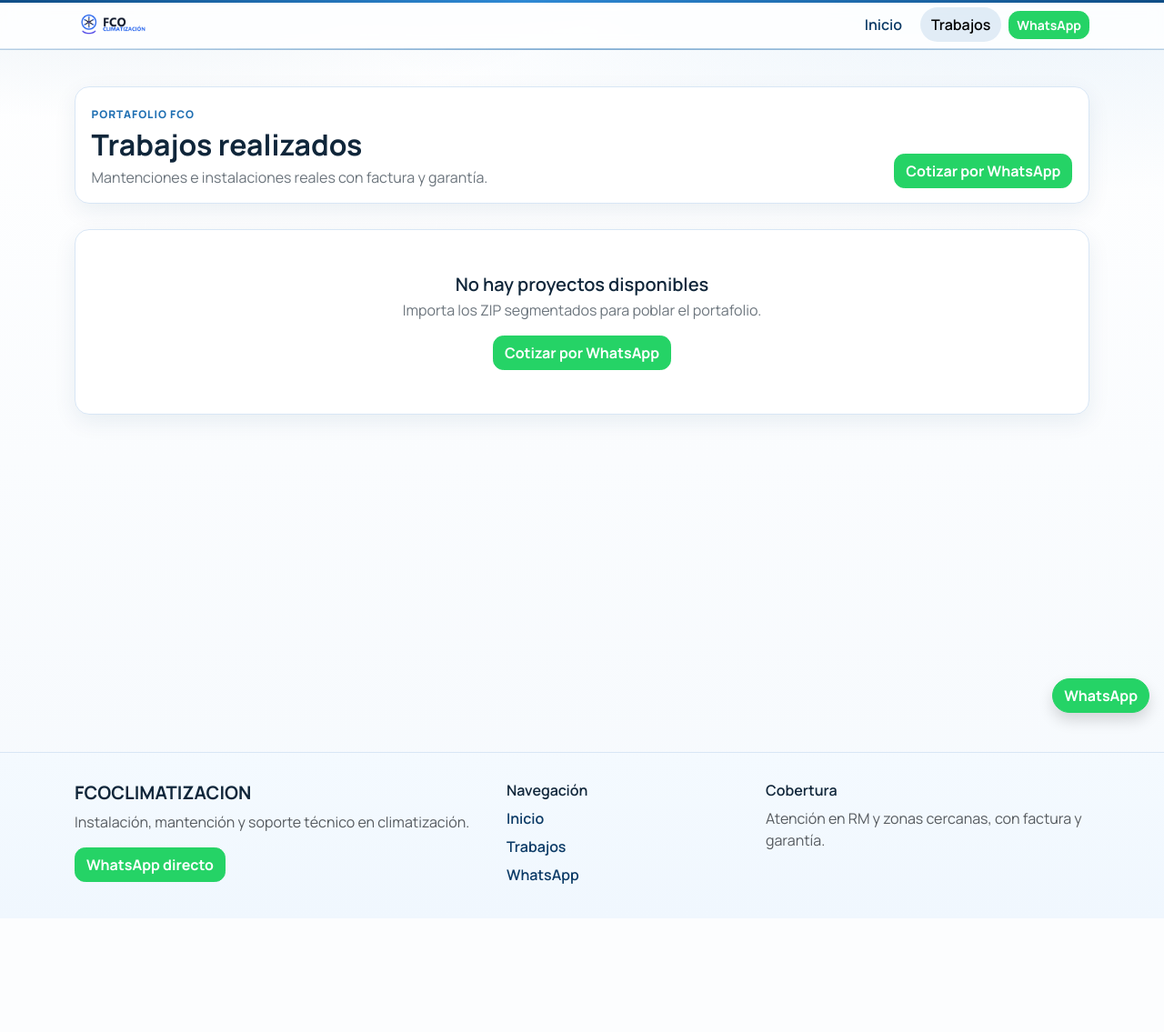
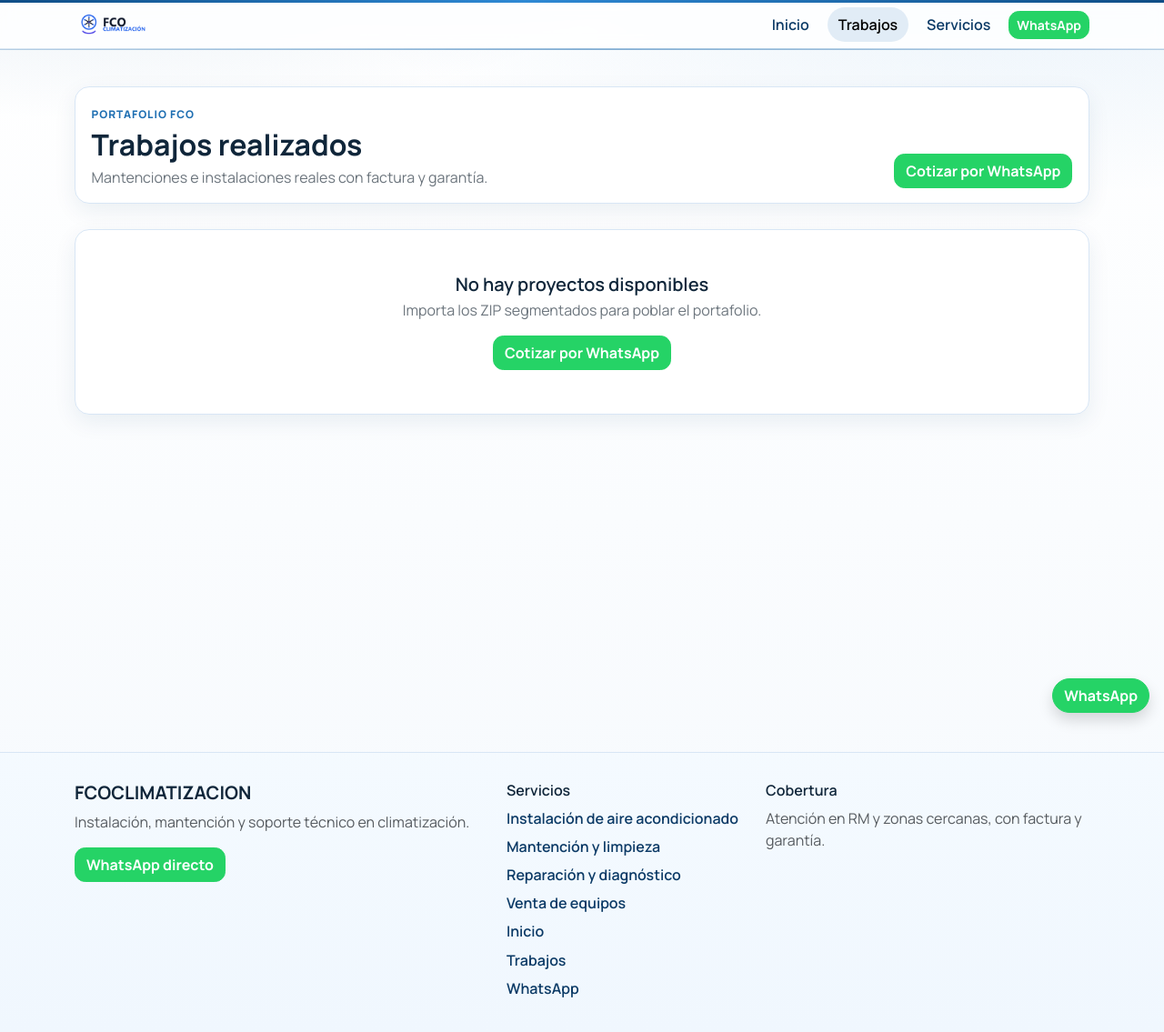
Before and after one commit to GoGo-DevS/FcoClimatizacion, a Django app: page /trabajos/ in a window 1280 px wide. Shown: the whole page at 91% size. Before the commit the page ends 972 px from the top, so only its background shows below. Run offline with Django 5.2, Linux system fonts and the light colour scheme; data that the repository does not hold is empty.

Commit message:
feat(navegacion y metas): Servicios en el menu y en el pie, metas por pagina
Sin enlaces internos las cuatro paginas nuevas quedaban huerfanas: solo se
llegaba a ellas por la portada. Ahora estan en el menu y en el pie de TODAS las
paginas, que es como Google las recorre.

Ademas, /trabajos/ y cada trabajo tenian el titulo escrito a mano en la
plantilla, que pisaba el de la vista: quedaban sin meta description ni canonical
propios.

Co-Authored-By: Claude Opus 5 (1M context) <noreply@anthropic.com>

```diff
--- a/projects/views.py
+++ b/projects/views.py
@@ -1,6 +1,8 @@
 from django.core.paginator import Paginator
 from django.http import Http404
 from django.shortcuts import get_object_or_404, render
+
+from core import seo
 
 from .models import Project
 from .utils import is_segmented_title, pick_cover_image
@@ -39,6 +41,12 @@ def projects_list(request):
         {
             "projects": page_obj,
             "page_obj": page_obj,
+            "meta_title": "Trabajos realizados | FCO Climatización",
+            "meta_description": (
+                "Instalaciones y mantenciones de aire acondicionado realizadas por "
+                "FCO Climatización en casas, oficinas, locales y colegios."),
+            "canonical": f"{seo.DOMINIO}/trabajos/",
+            "schema_extra": [seo.migas_schema([("Inicio", "/"), ("Trabajos", "/trabajos/")])],
         },
     )
 
@@ -54,10 +62,18 @@ def project_detail(request, project_id):
     project.has_images = len(project.images_list) > 0
     project.cover_image = pick_cover_image(project)
 
+    ruta = f"/trabajos/{project.id}/"
     return render(
         request,
         "projects/project_detail.html",
         {
+            "meta_title": f"{project.title} | FCO Climatización",
+            "meta_description": (
+                project.description
+                or "Trabajo de climatización realizado por FCO Climatización."),
+            "canonical": f"{seo.DOMINIO}{ruta}",
+            "schema_extra": [seo.migas_schema([
+                ("Inicio", "/"), ("Trabajos", "/trabajos/"), (project.title, ruta)])],
             "project": project,
         },
     )
--- a/templates/base.html
+++ b/templates/base.html
@@ -68,6 +68,9 @@
           <a class="nav-link nav-main-link {% if request.path|slice:':10' == '/trabajos/' %}active{% endif %}" href="/trabajos/">Trabajos</a>
         </li>
         <li class="nav-item">
+          <a class="nav-link nav-main-link {% if '/servicios/' in request.path %}active{% endif %}" href="/servicios/">Servicios</a>
+        </li>
+        <li class="nav-item">
           <a class="btn btn-success btn-sm btn-press nav-cta-primary" target="_blank"
              href="https://wa.me/{{ WHATSAPP_PHONE_CLEAN }}?text=Hola%20quiero%20cotizar%20aire%20acondicionado.">
              WhatsApp
@@ -92,8 +95,16 @@
         <a class="btn btn-success btn-press" target="_blank" href="https://wa.me/{{ WHATSAPP_PHONE_CLEAN }}?text=Hola%20quiero%20cotizar%20aire%20acondicionado.">WhatsApp directo</a>
       </div>
       <div class="col-sm-6 col-lg-3">
-        <h3 class="h6 fw-semibold mb-2">Navegación</h3>
+        <h3 class="h6 fw-semibold mb-2">Servicios</h3>
         <ul class="list-unstyled footer-links mb-0">
+          {% comment %}
+            Los enlaces del pie no son decoracion: son como Google llega a las
+            paginas de servicio desde cualquier pagina del sitio.
+          {% endcomment %}
+          <li><a href="/servicios/instalacion-aire-acondicionado/">Instalación de aire acondicionado</a></li>
+          <li><a href="/servicios/mantencion-aire-acondicionado/">Mantención y limpieza</a></li>
+          <li><a href="/servicios/reparacion-aire-acondicionado/">Reparación y diagnóstico</a></li>
+          <li><a href="/servicios/venta-equipos-climatizacion/">Venta de equipos</a></li>
           <li><a href="/">Inicio</a></li>
           <li><a href="/trabajos/">Trabajos</a></li>
           <li><a target="_blank" href="https://wa.me/{{ WHATSAPP_PHONE_CLEAN }}?text=Hola%20quiero%20cotizar%20aire%20acondicionado.">WhatsApp</a></li>
--- a/templates/projects/project_detail.html
+++ b/templates/projects/project_detail.html
@@ -1,5 +1,4 @@
 {% extends "base.html" %}
-{% block title %}{{ project.title }} | FCOCLIMATIZACION{% endblock %}
 
 {% block content %}
 <section class="project-detail py-2 py-md-3 reveal">
--- a/templates/projects/projects_list.html
+++ b/templates/projects/projects_list.html
@@ -1,5 +1,4 @@
 {% extends "base.html" %}
-{% block title %}Trabajos realizados | FCOCLIMATIZACION{% endblock %}
 
 {% block content %}
 <section class="portfolio-hero py-2 py-md-3 reveal">
```
